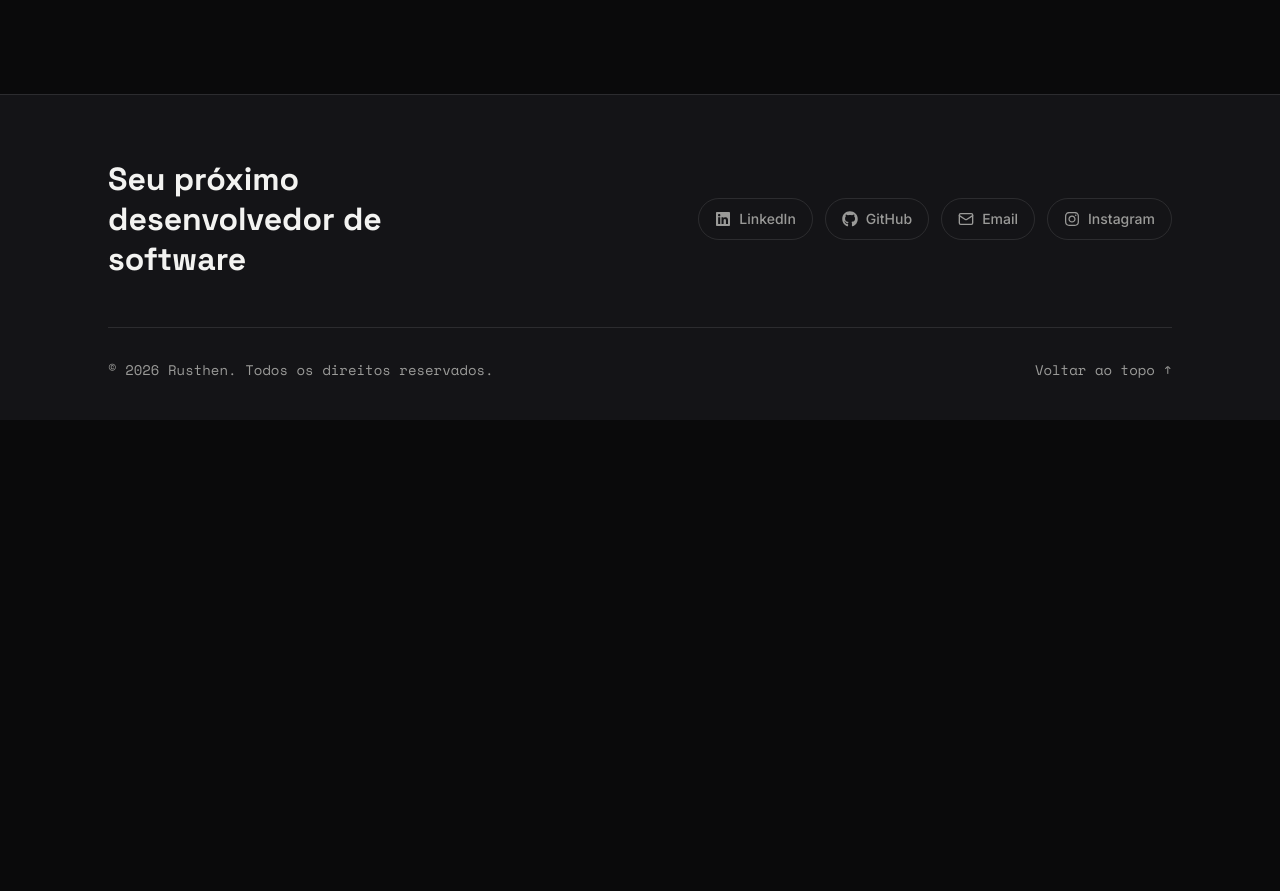
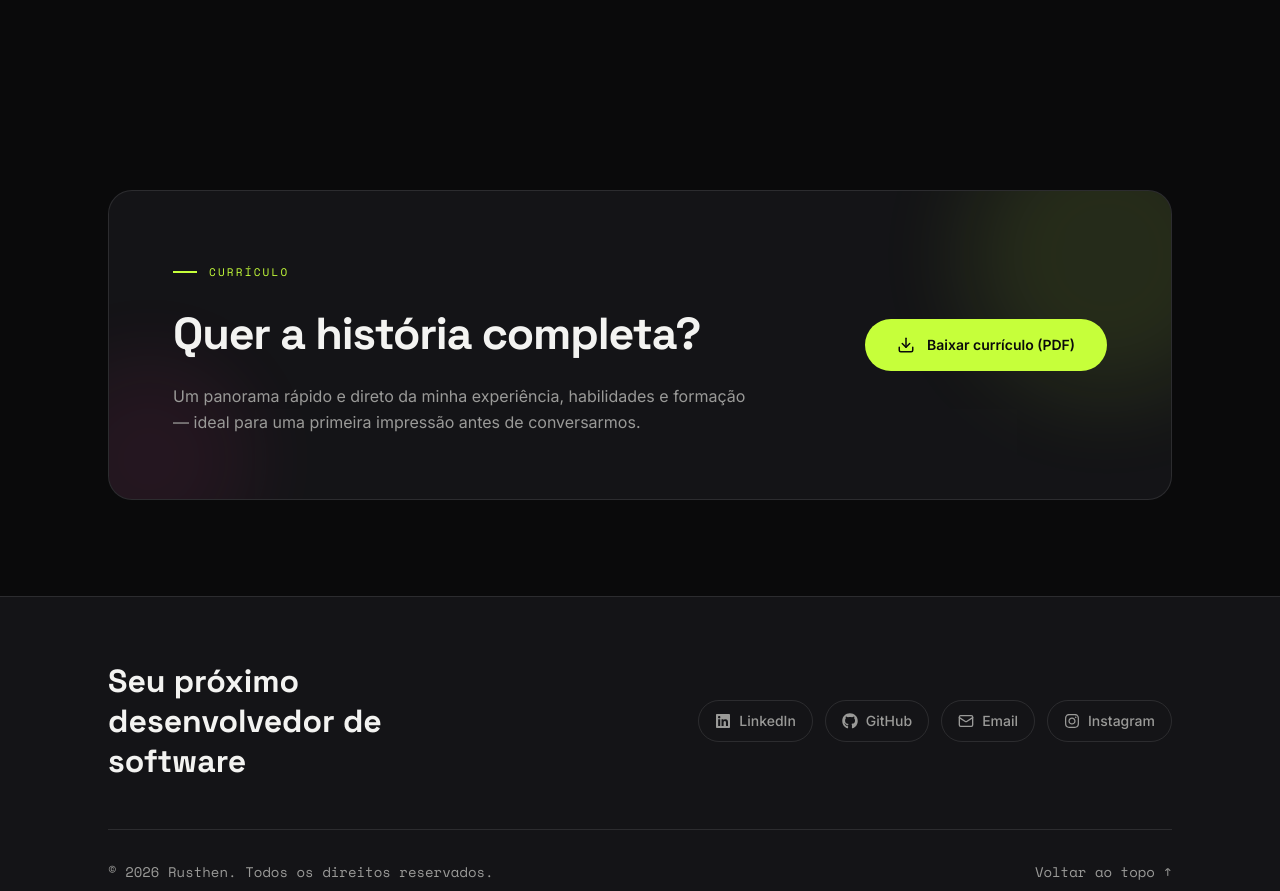
Before and after one commit to RusthenRonald/My-portfolio, a React (Vite) app in the folder packages/web/: page / in a window 1280 px wide. Shown: the part 6450-7341 px from the top of the page. Before the commit the page ends 6870 px from the top, so only its background shows below. Built offline with nearby package versions, Linux system fonts and the light colour scheme.

Commit message:
feat: build CV section with download button

```diff
--- a/packages/web/src/App.tsx
+++ b/packages/web/src/App.tsx
@@ -6,6 +6,7 @@ import Experience from './features/experience/Experience'
 import Projects from './features/projects/Projects'
 import Certificates from './features/certificates/Certificates'
 import Footer from './components/layout/Footer'
+import CV from './features/hero/CV'
 function App() {
 
   return (
@@ -18,8 +19,9 @@ function App() {
       <Experience />
       <Projects />
       <Certificates />
-      <Footer />
+      <CV />
     </main>
+    <Footer />
     </>
   )
 }
--- /dev/null
+++ b/packages/web/src/features/hero/CV.tsx
@@ -0,0 +1,82 @@
+import { Download } from 'lucide-react'
+import { useTranslation } from 'react-i18next'
+
+export default function CV() {
+  const { t, i18n } = useTranslation()
+  const resumeHref = i18n.language.startsWith('pt') ? '/curriculo.pdf' : '/resume.pdf'
+
+  return (
+    <section id="cv" className="py-24">
+      <div className="max-w-[1120px] mx-auto px-7">
+        <div
+          className="relative overflow-hidden rounded-3xl p-12 md:p-16
+            border border-[var(--color-line)]"
+          style={{ background: 'var(--color-surface)' }}
+        >
+
+          <div
+            className="pointer-events-none absolute -top-20 -right-20 w-72 h-72 rounded-full"
+            style={{
+              background: 'var(--color-accent)',
+              opacity:    0.10,
+              filter:     'blur(48px)',
+            }}
+          />
+
+          <div
+            className="pointer-events-none absolute -bottom-16 -left-16 w-52 h-52 rounded-full"
+            style={{
+              background: 'var(--color-magenta)',
+              opacity:    0.07,
+              filter:     'blur(40px)',
+            }}
+          />
+
+          <div className="relative z-10 flex flex-col md:flex-row md:items-center justify-between gap-10">
+
+            <div className="max-w-xl">
+
+              <div className="inline-flex items-center gap-3 mb-5">
+                <span className="w-6 h-[2px] bg-[var(--color-accent)]" />
+                <span className="font-mono text-[11px] tracking-[0.2em] uppercase text-[var(--color-accent)]">
+                  {t('cv.eyebrow')}
+                </span>
+              </div>
+
+              <h2
+                className="font-display font-bold text-[var(--color-text)] tracking-tight mb-4"
+                style={{ fontSize: 'clamp(1.9rem, 4vw, 2.8rem)' }}
+              >
+                {t('cv.title')}
+              </h2>
+
+              <p className="text-[var(--color-muted)] leading-relaxed">
+                {t('cv.text')}
+              </p>
+
+            </div>
+
+            <div className="shrink-0">
+              <a
+                href={resumeHref}
+                download
+                className="inline-flex items-center gap-3 px-8 py-4 rounded-full
+                  font-bold text-sm whitespace-nowrap
+                  bg-[var(--color-accent)] text-[var(--color-on-accent)]
+                  transition-all duration-200
+                  hover:-translate-y-0.5
+                  hover:shadow-[0_12px_30px_-10px_var(--color-accent)]
+                  focus-visible:outline-2 focus-visible:outline-offset-2
+                  focus-visible:outline-[var(--color-accent)]"
+              >
+                <Download size={18} />
+                {t('cv.button')}
+              </a>
+            </div>
+
+          </div>
+        </div>
+      </div>
+    </section>
+  )
+}
--- a/packages/web/src/i18n/locales/en.json
+++ b/packages/web/src/i18n/locales/en.json
@@ -68,6 +68,12 @@
     "title":  "Your next software developer",
     "rights": "All rights reserved.",
     "top":    "Back to top"
+  },
+  "cv": {
+    "eyebrow": "Curriculum",
+    "title":   "Want the full story?",
+    "text":    "A quick, focused overview of my experience, skills and education — perfect for a first look before we talk.",
+    "button":  "Download résumé (PDF)"
   }
 
 }
--- a/packages/web/src/i18n/locales/pt.json
+++ b/packages/web/src/i18n/locales/pt.json
@@ -65,9 +65,15 @@
         "noDescription": "Nenhuma descrição adicionada ainda."
     },
     "footer": {
-    "title":  "Seu próximo desenvolvedor de software",
-    "rights": "Todos os direitos reservados.",
-    "top":    "Voltar ao topo"
+        "title":  "Seu próximo desenvolvedor de software",
+        "rights": "Todos os direitos reservados.",
+        "top":    "Voltar ao topo"
+    },
+    "cv": {
+        "eyebrow": "Currículo",
+        "title":   "Quer a história completa?",
+        "text":    "Um panorama rápido e direto da minha experiência, habilidades e formação — ideal para uma primeira impressão antes de conversarmos.",
+        "button":  "Baixar currículo (PDF)"
     }
 
 }
```
